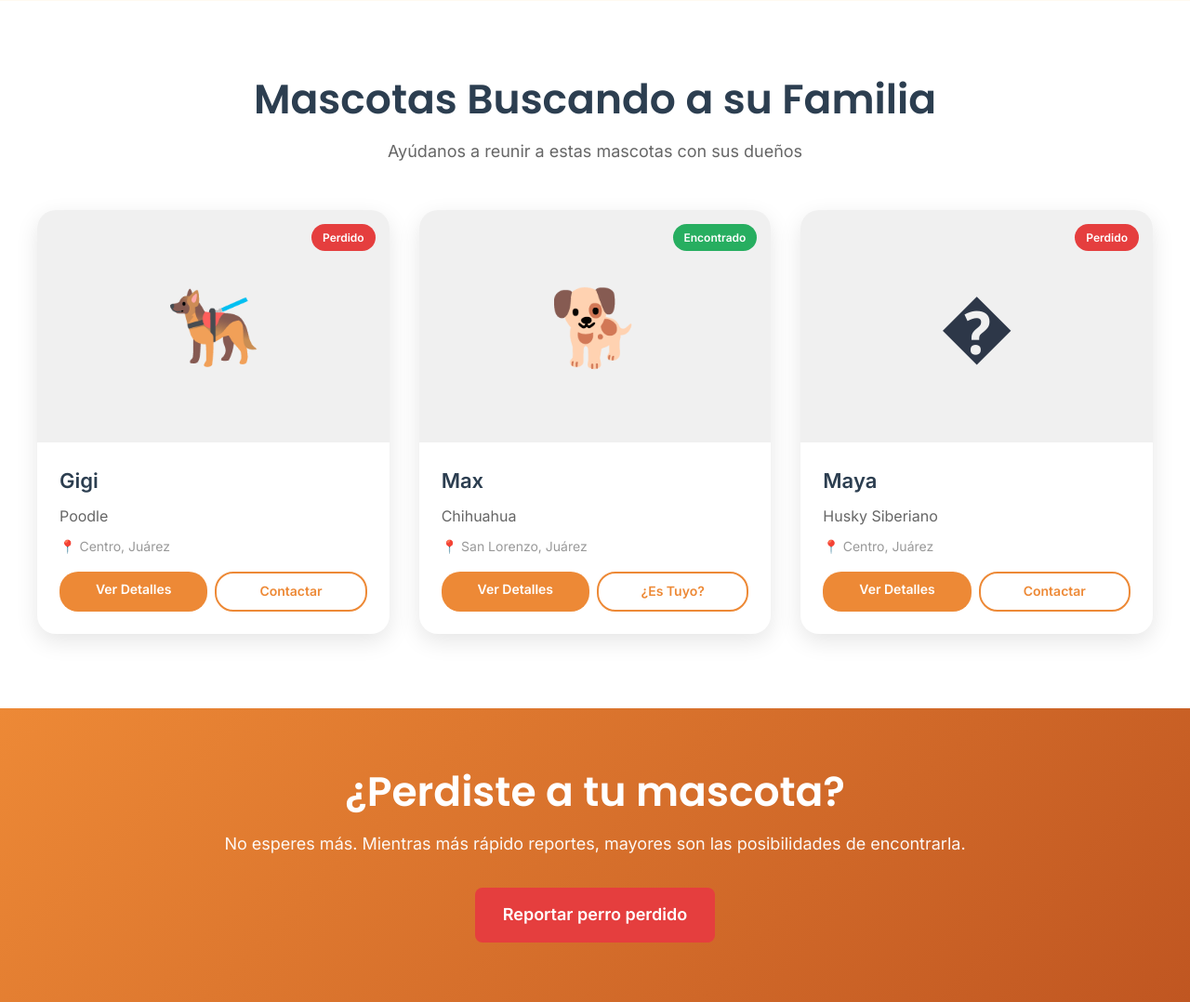
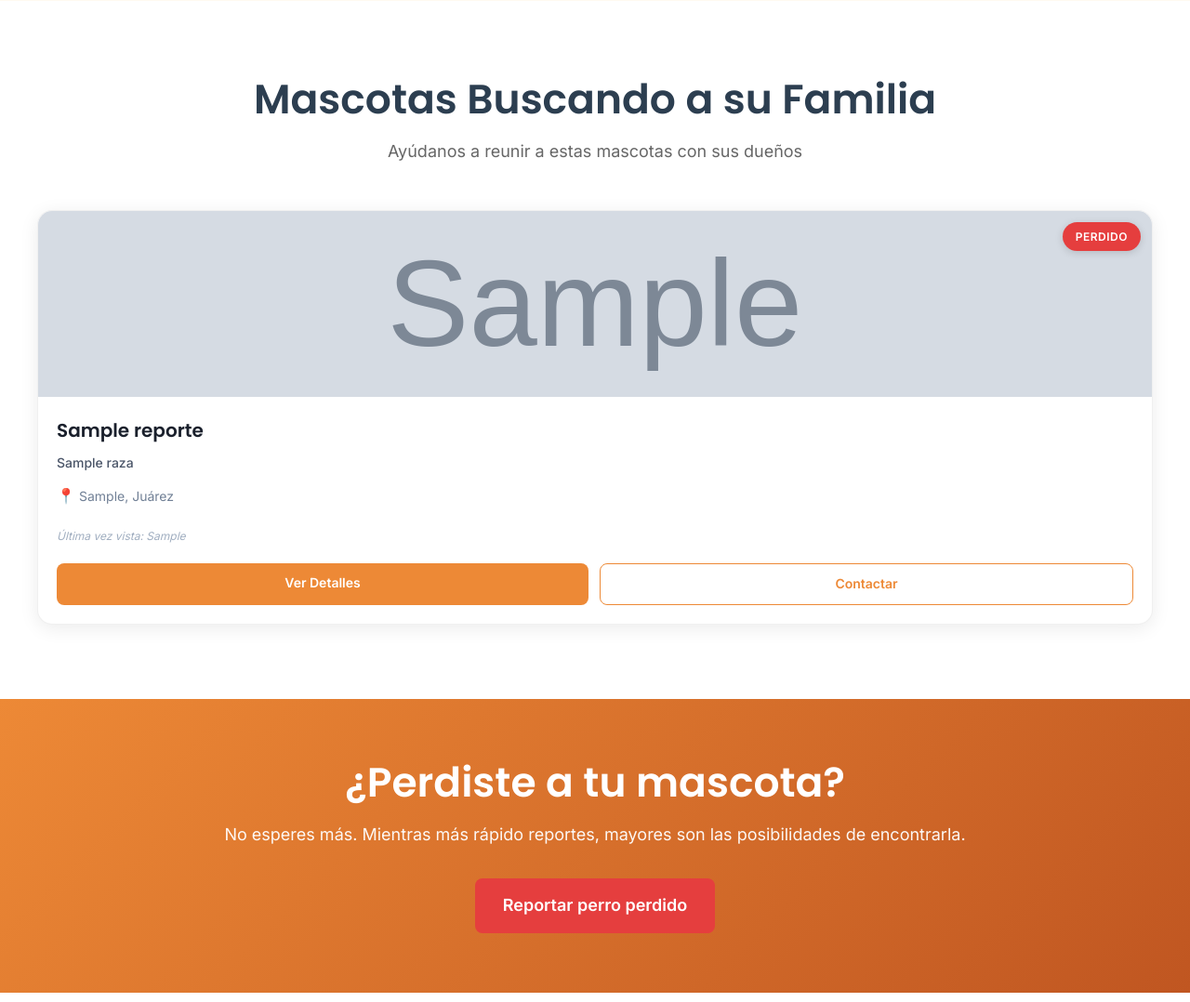
Before and after one commit to JesusEmilianoCloud/pawstohome, a Django app: page / in a window 1280 px wide. Shown: the part 1740-2818 px from the top of the page at 93% size. Run offline with Django 5.2, Linux system fonts and the light colour scheme; tables that the repository leaves empty hold one stand-in row (values such as "Sample post"); grey boxes marked "Sample" are stand-in pictures; parts of the project's set-up code (start-up, migrations or seed data) failed here and were passed over.

Commit message:
Enhance pet card display and improve home view logic for recent reports

```diff
--- a/Homeinfo/templates/Homeinfo/home.html
+++ b/Homeinfo/templates/Homeinfo/home.html
@@ -106,6 +106,7 @@
         <p class="section-subtitle">Ayúdanos a reunir a estas mascotas con sus dueños</p>
 
         <div class="pets-grid">
+
             {% if reportes_recientes %}
                 {% for reporte in reportes_recientes %}
                 <div class="pet-card">
@@ -114,15 +115,24 @@
                             {% if reporte.tipo_reporte == 'perdido' %}Perdido{% else %}Encontrado{% endif %}
                         </div>
                         {% if reporte.fotos.first %}
-                            <img src="{{ reporte.fotos.first.foto.url }}" alt="{{ reporte.nombre_perro }}" style="width: 100%; height: 100%; object-fit: cover;">
+                            <img src="{{ reporte.fotos.first.imagen.url }}" alt="{{ reporte.nombre_perro }}"
+                                 style="width: 100%; height: 100%; object-fit: cover;"
+                                 onerror="console.log('Error cargando imagen:', this.src); this.style.display='none'; this.nextElementSibling.style.display='flex';">
+                            <div style="display: none; width: 100%; height: 100%; justify-content: center; align-items: center; background: #f8f9fa;">
+                                <span style="font-size: 80px;">🐕</span>
+                            </div>
                         {% else %}
-                            <span style="font-size: 80px;">🐕</span>
+                            <!-- Imagen por defecto cuando no hay fotos -->
+                            <div style="background: linear-gradient(135deg, #667eea 0%, #764ba2 100%); width: 100%; height: 100%; display: flex; align-items: center; justify-content: center;">
+                                <span style="font-size: 80px; color: white;">🐕</span>
+                            </div>
                         {% endif %}
                     </div>
                     <div class="pet-info">
                         <div class="pet-name">{{ reporte.nombre_perro }}</div>
                         <div class="pet-breed">{{ reporte.raza.nombre|default:"Sin raza especificada" }}</div>
-                        <div class="pet-location">📍 {{ reporte.zona }}, Juárez</div>
+                        <div class="pet-location">{{ reporte.zona }}, Juárez</div>
+                        <div class="pet-last-seen">Última vez {% if reporte.tipo_reporte == 'perdido' %}vista{% else %}visto{% endif %}: {{ reporte.direccion|truncatechars:30 }}</div>
                         <div class="pet-actions">
                             <a href="{% url 'reportsservice:detalle_reporte' reporte.id %}" class="pet-btn pet-btn-primary">Ver Detalles</a>
                             <a href="{% url 'reportsservice:detalle_reporte' reporte.id %}" class="pet-btn pet-btn-secondary">
@@ -132,55 +142,6 @@
                     </div>
                 </div>
                 {% endfor %}
-            {% else %}
-                <!-- Tarjetas de ejemplo si no hay reportes -->
-                <div class="pet-card">
-                    <div class="pet-image">
-                        <div class="pet-status">Perdido</div>
-                        <span style="font-size: 80px;">🐕‍🦺</span>
-                    </div>
-                    <div class="pet-info">
-                        <div class="pet-name">Gigi</div>
-                        <div class="pet-breed">Poodle</div>
-                        <div class="pet-location">📍 Centro, Juárez</div>
-                        <div class="pet-actions">
-                            <a href="{% url 'reportsservice:reportes' %}" class="pet-btn pet-btn-primary">Ver Detalles</a>
-                            <a href="{% url 'reportsservice:crear_reporte' %}" class="pet-btn pet-btn-secondary">Contactar</a>
-                        </div>
-                    </div>
-                </div>
-
-                <div class="pet-card">
-                    <div class="pet-image">
-                        <div class="pet-status found">Encontrado</div>
-                        <span style="font-size: 80px;">🐕</span>
-                    </div>
-                    <div class="pet-info">
-                        <div class="pet-name">Max</div>
-                        <div class="pet-breed">Chihuahua</div>
-                        <div class="pet-location">📍 San Lorenzo, Juárez</div>
-                        <div class="pet-actions">
-                            <a href="{% url 'reportsservice:reportes' %}" class="pet-btn pet-btn-primary">Ver Detalles</a>
-                            <a href="{% url 'reportsservice:crear_reporte' %}" class="pet-btn pet-btn-secondary">¿Es Tuyo?</a>
-                        </div>
-                    </div>
-                </div>
-
-                <div class="pet-card">
-                    <div class="pet-image">
-                        <div class="pet-status">Perdido</div>
-                        <span style="font-size: 80px;">�</span>
-                    </div>
-                    <div class="pet-info">
-                        <div class="pet-name">Maya</div>
-                        <div class="pet-breed">Husky Siberiano</div>
-                        <div class="pet-location">📍 Centro, Juárez</div>
-                        <div class="pet-actions">
-                            <a href="{% url 'reportsservice:reportes' %}" class="pet-btn pet-btn-primary">Ver Detalles</a>
-                            <a href="{% url 'reportsservice:crear_reporte' %}" class="pet-btn pet-btn-secondary">Contactar</a>
-                        </div>
-                    </div>
-                </div>
             {% endif %}
         </div>
     </div>
--- a/Homeinfo/views.py
+++ b/Homeinfo/views.py
@@ -1,7 +1,35 @@
 from django.shortcuts import render
+from reportsservice.models import Reporte
 
 # Create your views here.
 
 def home(request):
     """Vista principal de la aplicación PawsToHome"""
-    return render(request, 'Homeinfo/home.html')
+    # Debug: verificar primero cuántos reportes hay en total
+    total_reportes = Reporte.objects.count()
+    print(f"Total de reportes en BD: {total_reportes}")
+
+    # Verificar cuántos están activos
+    activos = Reporte.objects.filter(estado='activo').count()
+    print(f"Reportes activos: {activos}")
+
+    # Obtener los reportes más recientes (máximo 6 para la vista principal)
+    reportes_recientes = Reporte.objects.filter(
+        estado='activo'
+    ).select_related('raza', 'usuario').prefetch_related('fotos').order_by('-fecha_reporte')[:6]
+
+    print(f"Reportes obtenidos para mostrar: {len(reportes_recientes)}")
+    for reporte in reportes_recientes:
+        print(f"- {reporte.nombre_perro} ({reporte.tipo_reporte}) - Estado: {reporte.estado}")
+        print(f"  Fotos: {reporte.fotos.count()}")
+        if reporte.fotos.exists():
+            primera_foto = reporte.fotos.first()
+            print(f"  Primera foto: {primera_foto.imagen.url if primera_foto.imagen else 'Sin imagen'}")
+        else:
+            print("  No hay fotos asociadas")
+
+    context = {
+        'reportes_recientes': reportes_recientes,
+    }
+
+    return render(request, 'Homeinfo/home.html', context)
--- a/static/css/home.css
+++ b/static/css/home.css
@@ -373,36 +373,57 @@
 
 .pet-card {
     background: white;
-    border-radius: 20px;
-    box-shadow: 0 8px 25px rgba(0,0,0,0.1);
+    border-radius: 16px;
+    box-shadow: 0 4px 20px rgba(0, 0, 0, 0.08);
     overflow: hidden;
-    transition: transform 0.3s ease;
+    transition: all 0.3s ease;
+    border: 1px solid rgba(0, 0, 0, 0.06);
+    display: flex;
+    flex-direction: column;
+    height: 100%;
 }
 
 .pet-card:hover {
-    transform: translateY(-5px);
+    transform: translateY(-4px);
+    box-shadow: 0 8px 32px rgba(0, 0, 0, 0.12);
 }
 
 .pet-image {
-    height: 250px;
-    background: #f0f0f0;
+    height: 200px;
+    background: #f8f9fa;
     display: flex;
     align-items: center;
     justify-content: center;
     font-size: 3rem;
     position: relative;
+    overflow: hidden;
+}
+
+.pet-image img {
+    width: 100%;
+    height: 100%;
+    object-fit: cover;
+    transition: transform 0.3s ease;
+}
+
+.pet-card:hover .pet-image img {
+    transform: scale(1.05);
 }
 
 .pet-status {
     position: absolute;
-    top: 15px;
-    right: 15px;
+    top: 12px;
+    right: 12px;
     background: var(--red);
     color: white;
-    padding: 5px 12px;
-    border-radius: 15px;
+    padding: 6px 14px;
+    border-radius: 20px;
     font-size: var(--text-xs);
     font-weight: 600;
+    text-transform: uppercase;
+    letter-spacing: 0.5px;
+    backdrop-filter: blur(10px);
+    box-shadow: 0 2px 8px rgba(0, 0, 0, 0.15);
 }
 
 .pet-status.found {
@@ -410,42 +431,65 @@
 }
 
 .pet-info {
-    padding: 1.5rem;
+    padding: 1.25rem;
+    display: flex;
+    flex-direction: column;
+    flex: 1;
 }
 
 .pet-name {
-    font-size: var(--h5-size);
+    font-size: var(--text-xl);
     font-weight: 600;
-    color: #2c3e50;
+    color: #1A202C;
     margin-bottom: 0.5rem;
+    font-family: 'Poppins', sans-serif;
 }
 
 .pet-breed {
-    color: #666;
-    margin-bottom: 0.5rem;
+    color: #4A5568;
+    margin-bottom: 0.75rem;
+    font-size: var(--text-sm);
+    font-weight: 500;
+}
+
+.pet-location {
+    color: #718096;
+    font-size: var(--text-sm);
+    margin-bottom: 1.25rem;
+    display: flex;
+    align-items: center;
+    gap: 0.25rem;
+}
+
+.pet-location::before {
+    content: "📍";
     font-size: var(--text-base);
 }
 
-.pet-location {
-    color: #999;
-    font-size: var(--text-sm);
-    margin-bottom: 1rem;
+.pet-last-seen {
+    color: #A0AEC0;
+    font-size: var(--text-xs);
+    margin-bottom: 1.25rem;
+    font-style: italic;
 }
 
 .pet-actions {
     display: flex;
-    gap: 0.5rem;
+    gap: 0.75rem;
+    margin-top: auto;
 }
 
 .pet-btn {
     flex: 1;
-    padding: 8px 16px;
-    border-radius: 20px;
+    padding: 10px 16px;
+    border-radius: 8px;
     text-decoration: none;
     text-align: center;
     font-weight: 600;
     font-size: var(--text-sm);
     transition: all 0.3s ease;
+    border: none;
+    cursor: pointer;
 }
 
 .pet-btn-primary {
@@ -455,17 +499,19 @@
 
 .pet-btn-primary:hover {
     background: var(--orange-medium);
+    transform: translateY(-1px);
 }
 
 .pet-btn-secondary {
     background: transparent;
     color: var(--orange-light);
-    border: 2px solid var(--orange-light);
+    border: 1px solid var(--orange-light);
 }
 
 .pet-btn-secondary:hover {
     background: var(--orange-light);
     color: white;
+    transform: translateY(-1px);
 }
 
 /* ========== SECCIÓN CALL TO ACTION ========== */
@@ -566,6 +612,23 @@
         height: 50px;
         font-size: 1.25rem;
     }
+
+    .pet-image {
+        height: 180px;
+    }
+
+    .pet-info {
+        padding: 1rem;
+    }
+
+    .pet-actions {
+        flex-direction: column;
+        gap: 0.5rem;
+    }
+
+    .pet-btn {
+        width: 100%;
+    }
 }
 
 @media (max-width: 480px) {
@@ -614,4 +677,22 @@
     .feature-description {
         font-size: var(--text-xs);
     }
+
+    .pet-image {
+        height: 160px;
+    }
+
+    .pet-name {
+        font-size: var(--text-lg);
+    }
+
+    .pet-breed,
+    .pet-location {
+        font-size: var(--text-xs);
+    }
+
+    .pet-last-seen {
+        font-size: 10px;
+        margin-bottom: 1rem;
+    }
 }
```
